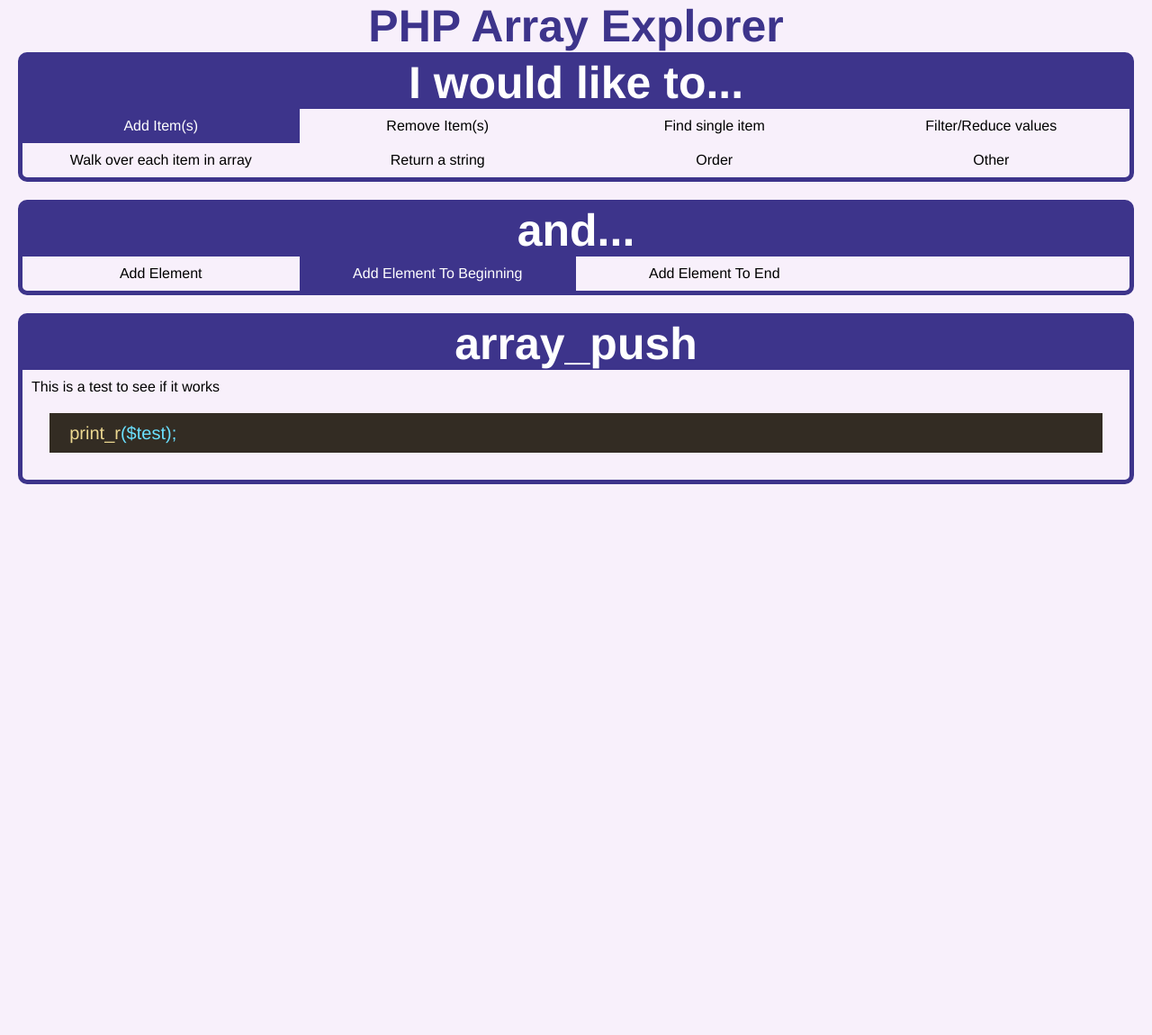
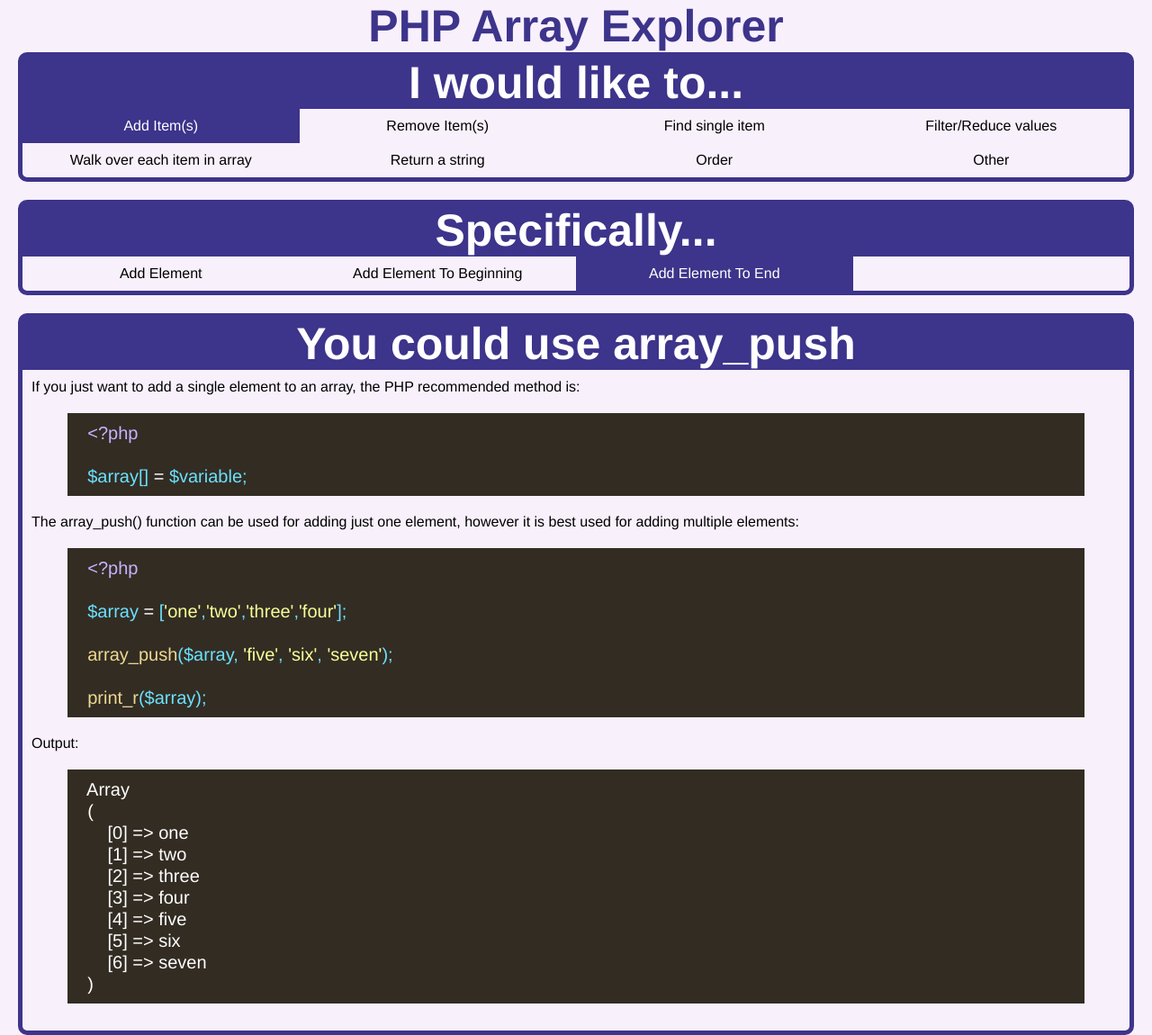
Before and after one commit to cjbagley/php-array-explorer, a Jekyll site: the page built from _pages/add_item/array_push.md, in a window 1280 px wide. Shown: the whole page at 90% size. Built offline with Jekyll 4.4.1, drawn with Linux system fonts in a browser that asks for light colours; before the commit the page ends 900 px from its top, so only the background shows below that.

Commit message:
Continued work on page layout; work on array_push page

````diff
--- a/_includes/explorer.html
+++ b/_includes/explorer.html
@@ -10,7 +10,7 @@
 {% for item in site.data.explorer_options %}
     {% if item.key == page.explorer_key %}
     <nav class="card-holder">
-        <header class="card-holder-header"><h2>and...</h2></header>
+        <header class="card-holder-header"><h2>Specifically...</h2></header>
         <ul class="list-unstyled grid">
             {% for sub_item in item.sub_items %}
                 <li class="card col-1-4 {% if sub_item.key == page.explorer_sub_key %} active {% endif %}">{{ sub_item.value }}</li>
--- a/_layouts/default.html
+++ b/_layouts/default.html
@@ -18,7 +18,7 @@
         {% include explorer.html %}
         <section class="card-holder">
             <header class="card-holder-header">
-                <h2>{{ page.title }}</h2>
+                <h2>You could use {{ page.title }}</h2>
             </header>
             <div class="card text-left">
                 {{ content }}
--- a/_pages/add_item/array_push.md
+++ b/_pages/add_item/array_push.md
@@ -1,10 +1,39 @@
 ---
 title: array_push
 explorer_key: add_item
-explorer_sub_key: add_element_to_beginning
+explorer_sub_key: add_element_to_end
 ---
-This is a test to see if it works
 
-{% highlight php %}
-    print_r($test);
-{% endhighlight %}
+If you just want to add a single element to an array, the PHP recommended method is:
+
+```php
+    <?php
+
+    $array[] = $variable;
+```
+The array_push() function can be used for adding just one element, however it is best used for adding multiple elements:
+
+```php
+    <?php
+
+    $array = ['one','two','three','four'];
+
+    array_push($array, 'five', 'six', 'seven');
+
+    print_r($array);
+```
+
+{% include output_header.html %}
+
+```console
+    Array
+    (
+        [0] => one
+        [1] => two
+        [2] => three
+        [3] => four
+        [4] => five
+        [5] => six
+        [6] => seven
+    )
+```
````
Also changed, not shown: _pages/other/array_chunk.md (+2 -4 lines).
